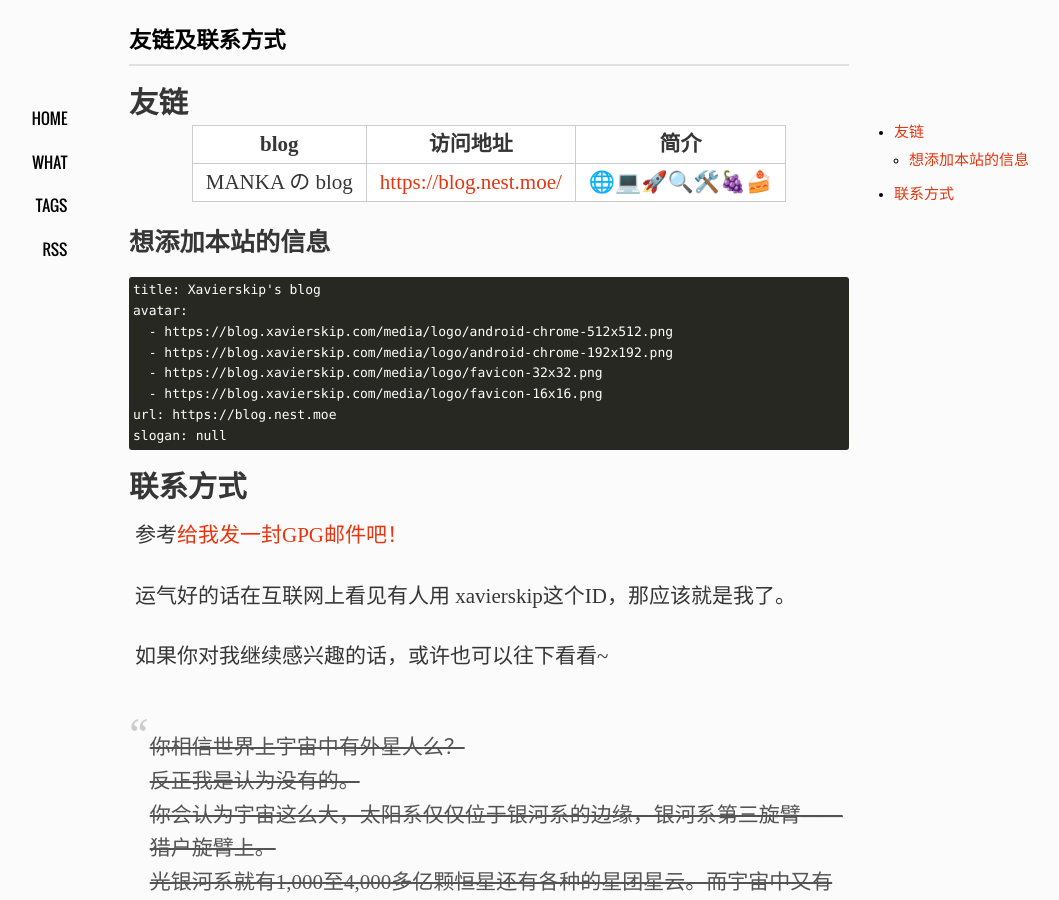
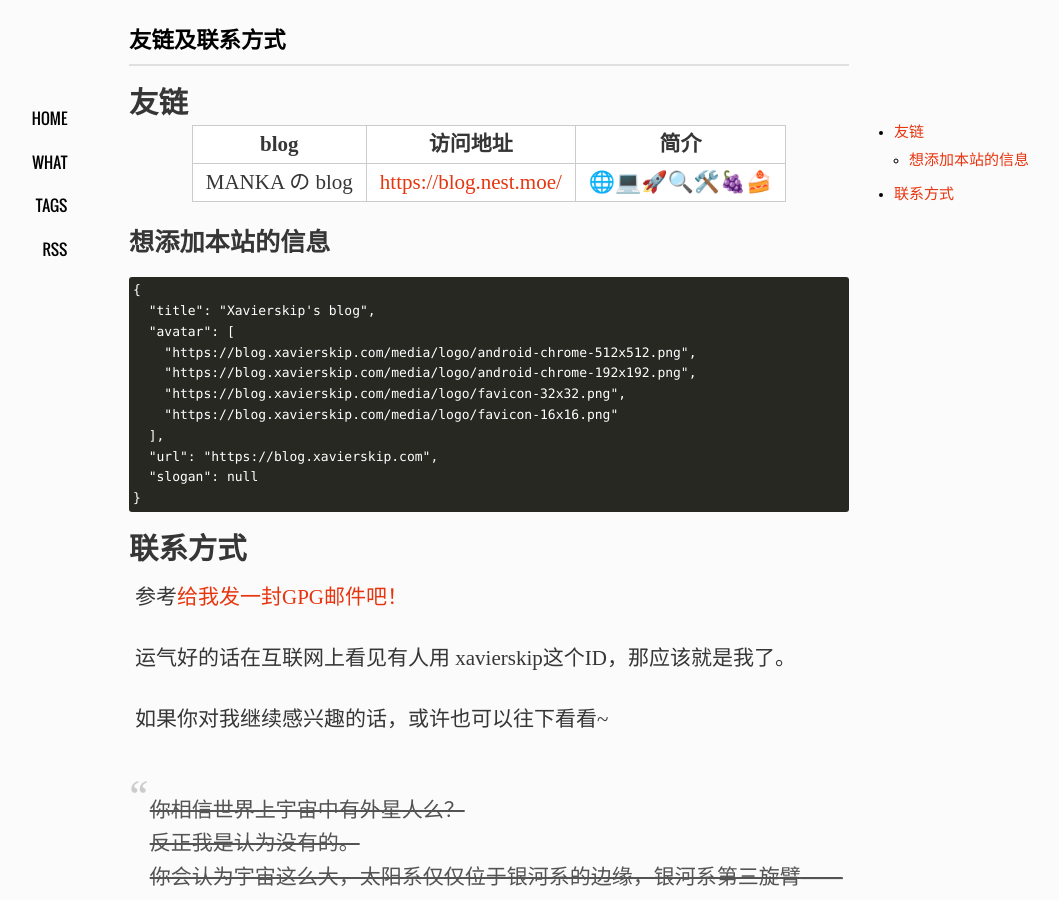
Before and after one commit to xavierskip/xavierskip.github.io, a Jekyll site: the page built from what/index.md, in a window 1280 px wide and 900 px high. Shown: the whole window, without its empty margins (151-1210 px from the left). Built offline with Jekyll 4.4.1, drawn with Linux system fonts in a browser that asks for light colours; comment, search, counter and statistics services are not loaded; a style sheet for code colours, icons or effects is not loaded; some of the changed lines change nothing that is shown.

Commit message:
fix error and format json

````diff
--- a/what/index.md
+++ b/what/index.md
@@ -12,15 +12,18 @@
 
 ### 想添加本站的信息
 
-```yaml
-title: Xavierskip's blog
-avatar:
-  - https://blog.xavierskip.com/media/logo/android-chrome-512x512.png
-  - https://blog.xavierskip.com/media/logo/android-chrome-192x192.png
-  - https://blog.xavierskip.com/media/logo/favicon-32x32.png
-  - https://blog.xavierskip.com/media/logo/favicon-16x16.png
-url: https://blog.nest.moe
-slogan: null
+```json
+{
+  "title": "Xavierskip's blog",
+  "avatar": [
+    "https://blog.xavierskip.com/media/logo/android-chrome-512x512.png",
+    "https://blog.xavierskip.com/media/logo/android-chrome-192x192.png",
+    "https://blog.xavierskip.com/media/logo/favicon-32x32.png",
+    "https://blog.xavierskip.com/media/logo/favicon-16x16.png"
+  ],
+  "url": "https://blog.xavierskip.com",
+  "slogan": null
+}
 ```
 
 
````
